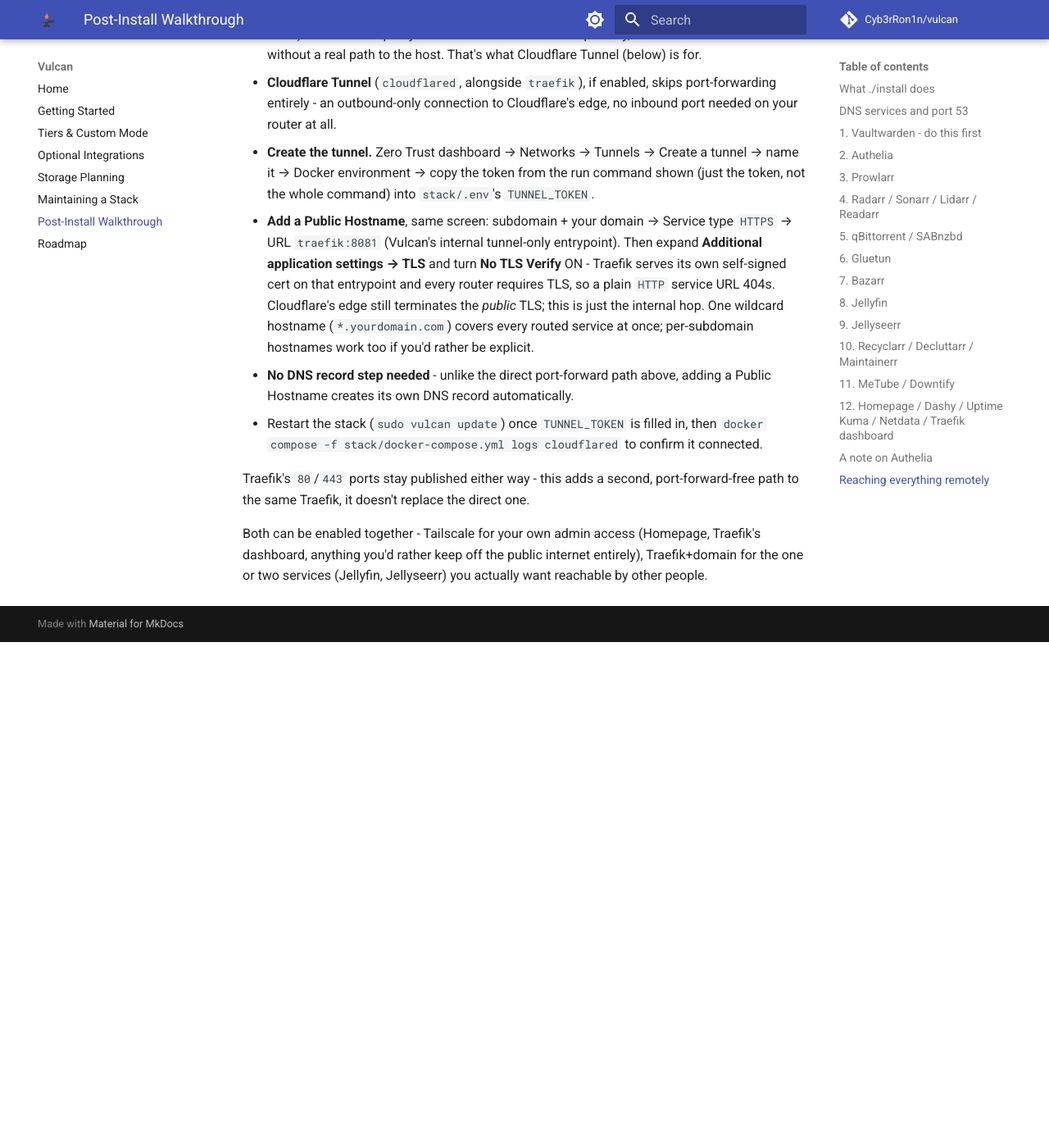
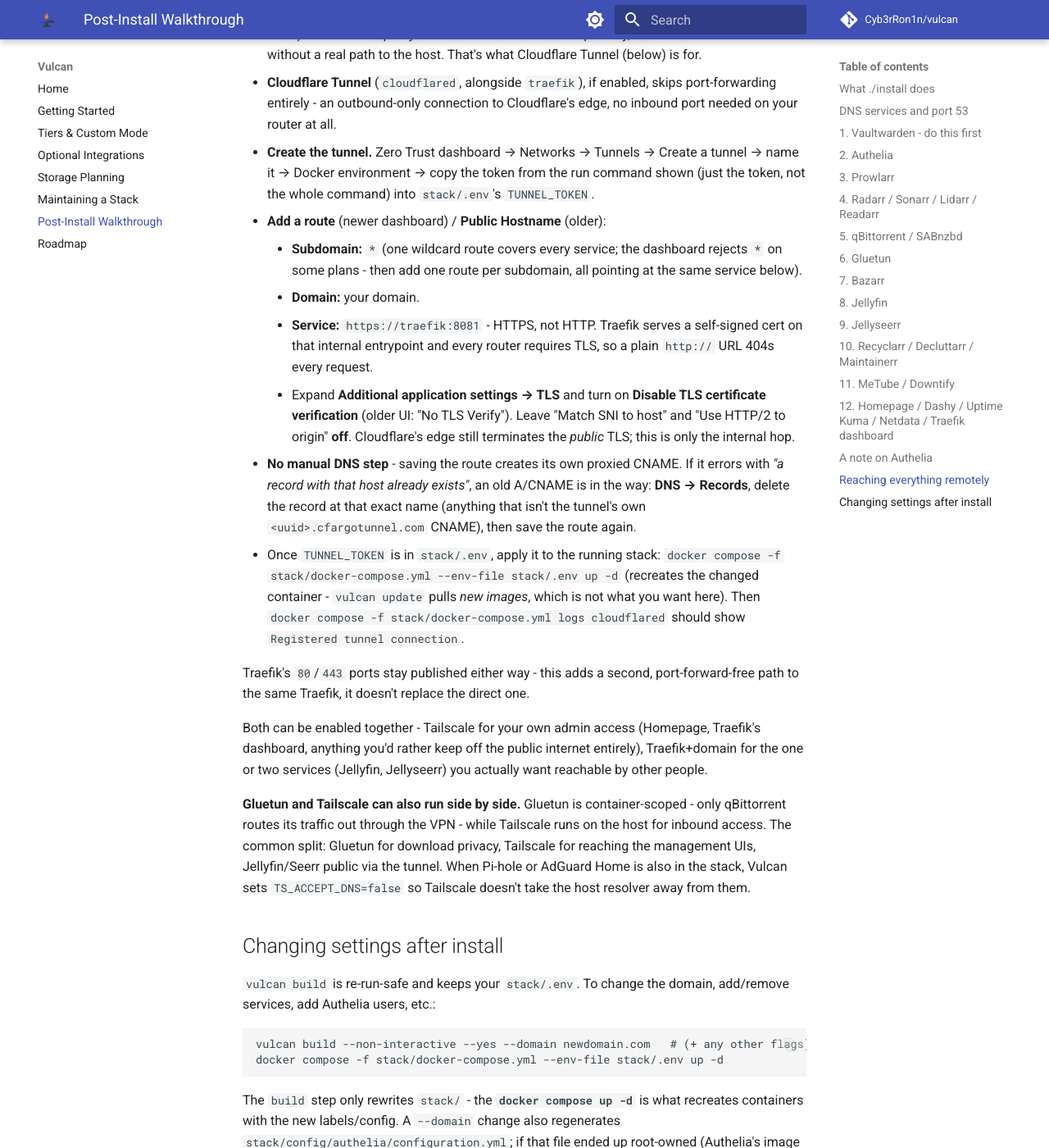
Before and after one commit to Cyb3rRon1n/vulcan, an MkDocs documentation site: the page built from docs/walkthrough.md, in a window 1280 px wide and 1400 px high, scrolled down 7048 px. Shown: the whole window at 82% size. Built offline with MkDocs 1.6.1 and Material for MkDocs 9.7.7, drawn with Linux system fonts in a browser that asks for light colours; comment, search, counter and statistics services are not loaded; before the commit the page ends 7831 px from its top, so only the background shows below that; some of the changed text lies outside the part shown.

Commit message:
docs: correct Cloudflare Tunnel steps + add "changing settings after install"
- walkthrough.md / integrations.md: HTTPS not HTTP for the tunnel service
  URL, "Disable TLS certificate verification" on, wildcard `*` subdomain,
  the "record already exists" DNS-conflict fix, and `docker compose up -d`
  (not `vulcan update`) to apply.
- New "Changing settings after install" section: build rewrites stack/,
  `docker compose up -d` recreates containers; --domain regenerates the
  Authelia config; the root-owned-config chown fix.
- gluetun + tailscale coexistence documented in both files.
- ROADMAP entry for the 4 routing bugs found via real domain verification.

Co-Authored-By: Claude Sonnet 5 <noreply@anthropic.com>
Claude-Session: https://claude.ai/code/session_01WREkuXxcaKeJFYmFhaq7FW

````diff
--- a/docs/walkthrough.md
+++ b/docs/walkthrough.md
@@ -323,22 +323,31 @@ native-app login of its own, so Authelia protects all of those cleanly.
      Create a tunnel → name it → Docker environment → copy the token from
      the run command shown (just the token, not the whole command) into
      `stack/.env`'s `TUNNEL_TOKEN`.
-  2. **Add a Public Hostname**, same screen: subdomain + your domain →
-     Service type `HTTPS` → URL `traefik:8081` (Vulcan's internal
-     tunnel-only entrypoint). Then expand **Additional application
-     settings → TLS** and turn **No TLS Verify** ON - Traefik serves its
-     own self-signed cert on that entrypoint and every router requires
-     TLS, so a plain `HTTP` service URL 404s. Cloudflare's edge still
-     terminates the *public* TLS; this is just the internal hop.
-     One wildcard hostname (`*.yourdomain.com`) covers every routed
-     service at once; per-subdomain hostnames work too if you'd rather be
-     explicit.
-  3. **No DNS record step needed** - unlike the direct port-forward path
-     above, adding a Public Hostname creates its own DNS record
-     automatically.
-  4. Restart the stack (`sudo vulcan update`) once `TUNNEL_TOKEN` is filled
-     in, then `docker compose -f stack/docker-compose.yml logs cloudflared`
-     to confirm it connected.
+  2. **Add a route** (newer dashboard) / **Public Hostname** (older):
+     - **Subdomain:** `*` (one wildcard route covers every service; the
+       dashboard rejects `*` on some plans - then add one route per
+       subdomain, all pointing at the same service below).
+     - **Domain:** your domain.
+     - **Service:** `https://traefik:8081` - HTTPS, not HTTP. Traefik
+       serves a self-signed cert on that internal entrypoint and every
+       router requires TLS, so a plain `http://` URL 404s every request.
+     - Expand **Additional application settings → TLS** and turn on
+       **Disable TLS certificate verification** (older UI: "No TLS
+       Verify"). Leave "Match SNI to host" and "Use HTTP/2 to origin"
+       **off**.
+     Cloudflare's edge still terminates the *public* TLS; this is only the
+     internal hop.
+  3. **No manual DNS step** - saving the route creates its own proxied
+     CNAME. If it errors with *"a record with that host already exists"*,
+     an old A/CNAME is in the way: **DNS → Records**, delete the record at
+     that exact name (anything that isn't the tunnel's own
+     `<uuid>.cfargotunnel.com` CNAME), then save the route again.
+  4. Once `TUNNEL_TOKEN` is in `stack/.env`, apply it to the running
+     stack: `docker compose -f stack/docker-compose.yml --env-file
+     stack/.env up -d` (recreates the changed container - `vulcan update`
+     pulls *new images*, which is not what you want here). Then
+     `docker compose -f stack/docker-compose.yml logs cloudflared` should
+     show `Registered tunnel connection`.
 
   Traefik's `80`/`443` ports stay published either way - this adds a
   second, port-forward-free path to the same Traefik, it doesn't replace
@@ -348,3 +357,31 @@ Both can be enabled together - Tailscale for your own admin access
 (Homepage, Traefik's dashboard, anything you'd rather keep off the public
 internet entirely), Traefik+domain for the one or two services (Jellyfin,
 Jellyseerr) you actually want reachable by other people.
+
+**Gluetun and Tailscale can also run side by side.** Gluetun is
+container-scoped - only qBittorrent routes its traffic out through the
+VPN - while Tailscale runs on the host for inbound access. The common
+split: Gluetun for download privacy, Tailscale for reaching the
+management UIs, Jellyfin/Seerr public via the tunnel. When Pi-hole or
+AdGuard Home is also in the stack, Vulcan sets `TS_ACCEPT_DNS=false` so
+Tailscale doesn't take the host resolver away from them.
+
+## Changing settings after install
+
+`vulcan build` is re-run-safe and keeps your `stack/.env`. To change the
+domain, add/remove services, add Authelia users, etc.:
+
+```
+vulcan build --non-interactive --yes --domain newdomain.com   # (+ any other flags)
+docker compose -f stack/docker-compose.yml --env-file stack/.env up -d
+```
+
+The `build` step only rewrites `stack/` - the **`docker compose up -d`**
+is what recreates containers with the new labels/config. A `--domain`
+change also regenerates `stack/config/authelia/configuration.yml`; if
+that file ended up root-owned (Authelia's image runs as its own root),
+`build` warns and you fix it with
+`sudo chown -R $(id -u):$(id -g) stack/config/authelia` then re-run.
+After a domain change, also update the Cloudflare route's subdomain/domain
+(above) and restart `crowdsec` + `traefik` + `authelia` so their plugins
+reconnect.
````
Also changed, not shown: ROADMAP.md (+1 -0 lines), docs/integrations.md (+2 -0 lines).
